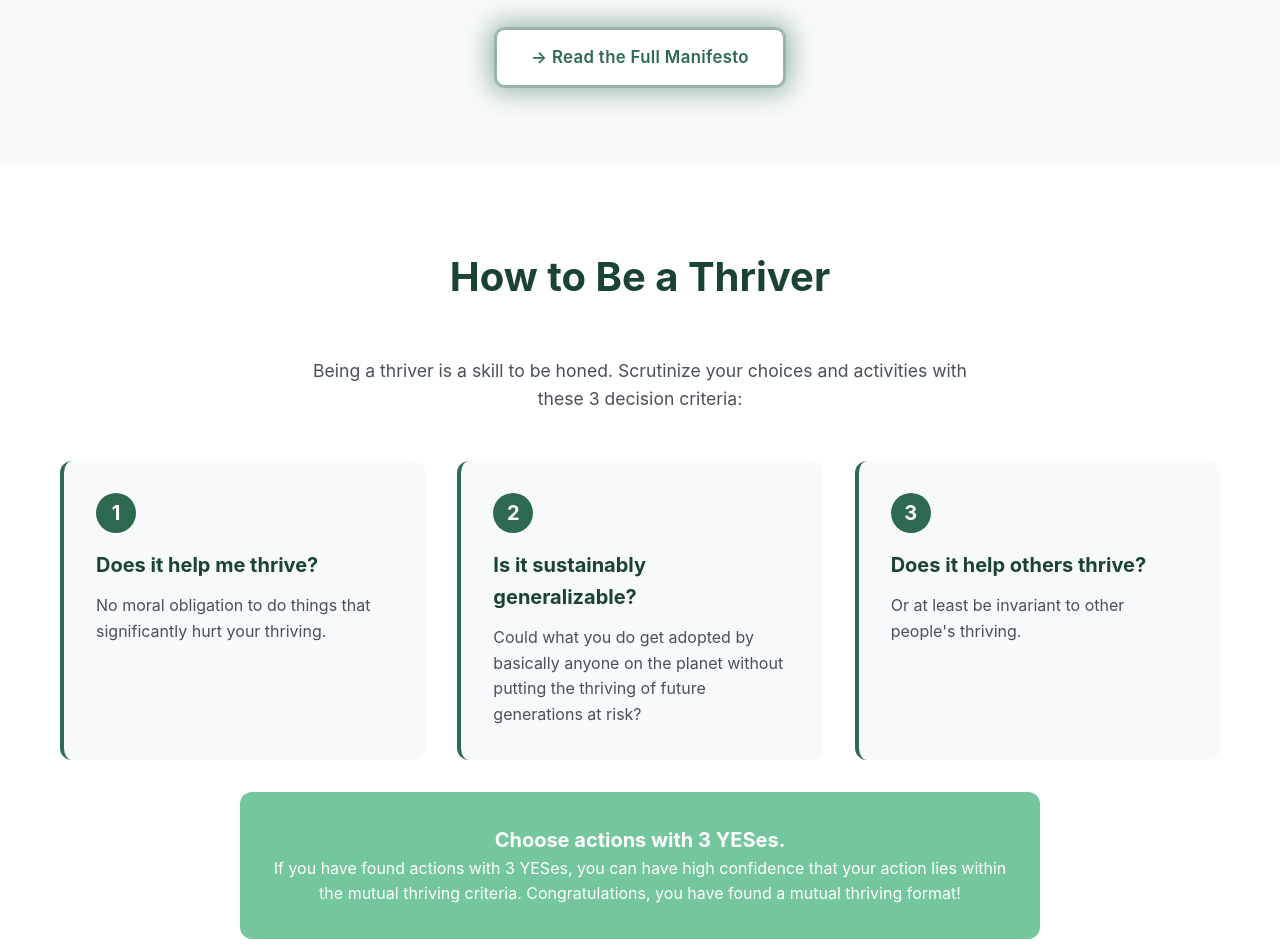
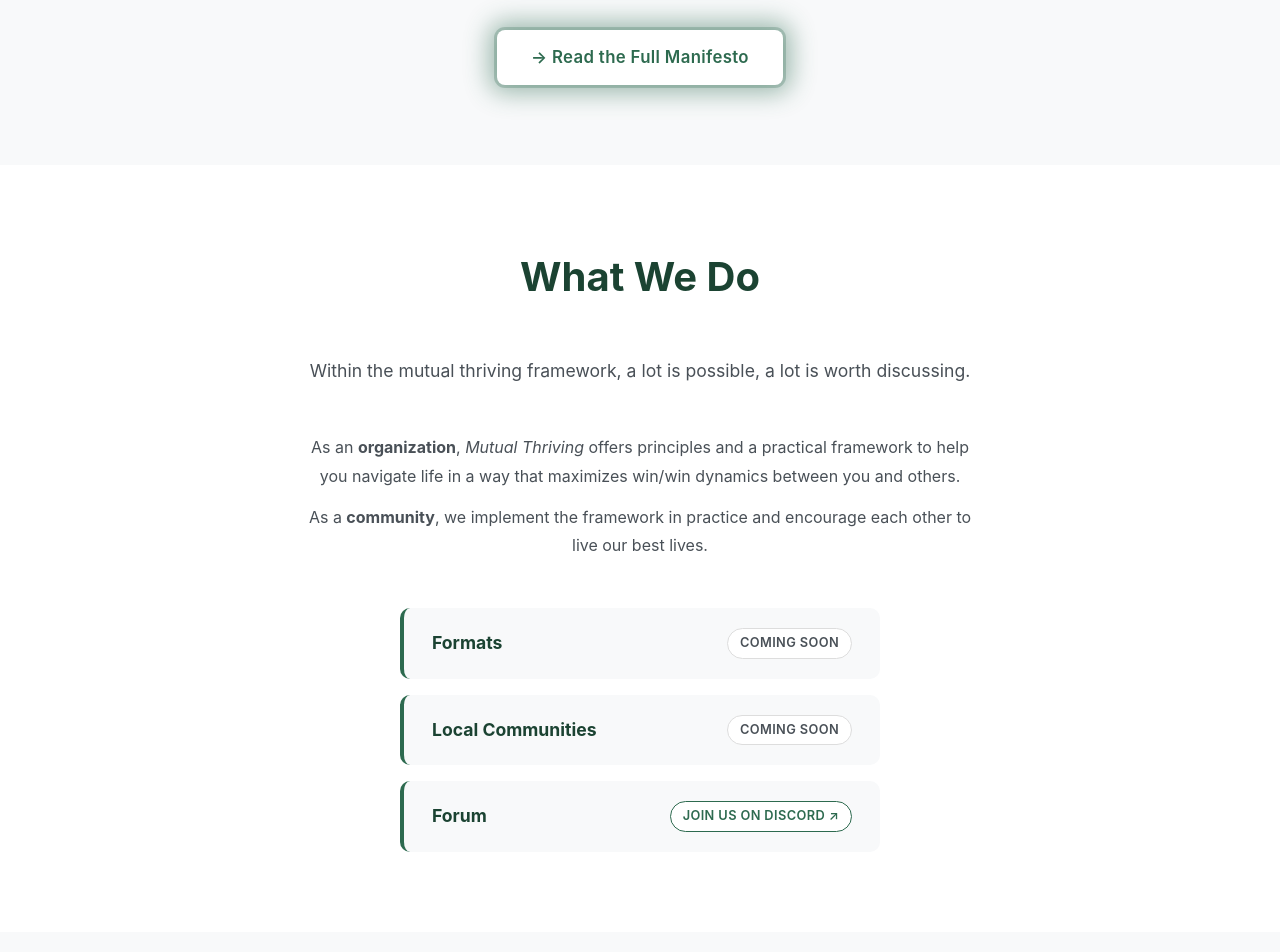
Before and after one commit to mutualthriving/mutualthriving.github.io, a Jekyll site: the page built from index.html, in a window 1280 px wide and 1400 px high, scrolled down 1329 px. Shown: the top 952 px of the window. Built offline with Jekyll 4.4.1, drawn with Linux system fonts in a browser that asks for light colours.

Commit message:
Replace decision criteria section with what we do section.

```diff
--- a/index.html
+++ b/index.html
@@ -61,31 +61,28 @@ title: A Better Way to Live
     </div>
 </section>
 
-<!-- Decision Criteria Section -->
-<section class="decision-criteria">
+<!-- What We Do Section -->
+<section class="what-we-do">
     <div class="container">
-        <h2 class="section-title">How to Be a Thriver</h2>
-        <p class="section-subtitle">Being a thriver is a skill to be honed. Scrutinize your choices and activities with these 3 decision criteria:</p>
-        <div class="criteria-grid">
-            <div class="criteria-card">
-                <div class="criteria-number">1</div>
-                <h3>Does it help me thrive?</h3>
-                <p>No moral obligation to do things that significantly hurt your thriving.</p>
+        <h2 class="section-title">What We Do</h2>
+        <p class="section-subtitle">Within the mutual thriving framework, a lot is possible, a lot is worth discussing.</p>
+        <div class="what-we-do-text">
+            <p>As an <strong>organization</strong></strongAs>, <em>Mutual Thriving</em> offers principles and a practical framework to help you navigate life in a way that maximizes win/win dynamics between you and others.</p>
+            <p>As a <strong>community</strong>, we implement the framework in practice and encourage each other to live our best lives.</p>
+        </div>
+        <div class="what-we-do-grid">
+            <div class="what-we-do-card">
+                <h3>Formats</h3>
+                <span class="coming-soon">Coming soon</span>
             </div>
-            <div class="criteria-card">
-                <div class="criteria-number">2</div>
-                <h3>Is it sustainably generalizable?</h3>
-                <p>Could what you do get adopted by basically anyone on the planet without putting the thriving of future generations at risk?</p>
+            <div class="what-we-do-card">
+                <h3>Local Communities</h3>
+                <span class="coming-soon">Coming soon</span>
             </div>
-            <div class="criteria-card">
-                <div class="criteria-number">3</div>
-                <h3>Does it help others thrive?</h3>
-                <p>Or at least be invariant to other people's thriving.</p>
+            <div class="what-we-do-card">
+                <h3>Forum</h3>
+                <a href="https://discord.gg/WK65MxtKMf" target="_blank" class="coming-soon coming-soon-link">Join us on Discord ↗</a>
             </div>
-        </div>
-        <div class="criteria-conclusion">
-            <p><strong>Choose actions with 3 YESes.</strong></p>
-            <p></p>If you have found actions with 3 YESes, you can have high confidence that your action lies within the mutual thriving criteria. Congratulations, you have found a mutual thriving format!</p>
         </div>
     </div>
 </section>
--- a/styles.css
+++ b/styles.css
@@ -304,6 +304,71 @@ a.logo:hover {
 }
 
 /* Decision Criteria Section */
+.what-we-do {
+    padding: 5rem 0;
+    background-color: var(--bg-white);
+}
+
+.what-we-do-text {
+    max-width: 680px;
+    margin: 0 auto 3rem;
+    text-align: center;
+    color: var(--text-gray);
+    line-height: 1.8;
+}
+
+.what-we-do-text p {
+    margin-bottom: 0.75rem;
+}
+
+.what-we-do-grid {
+    display: flex;
+    flex-direction: column;
+    gap: 1rem;
+    max-width: 480px;
+    margin: 0 auto;
+}
+
+.what-we-do-card {
+    background: var(--bg-light);
+    border-radius: 10px;
+    border-left: 4px solid var(--primary-color);
+    padding: 1.25rem 1.75rem;
+    display: flex;
+    align-items: center;
+    justify-content: space-between;
+}
+
+.what-we-do-card h3 {
+    color: var(--primary-dark);
+    font-size: 1.1rem;
+    margin: 0;
+}
+
+.coming-soon {
+    font-size: 0.8rem;
+    font-weight: 600;
+    color: var(--text-gray);
+    background: var(--bg-white);
+    border: 1px solid #ddd;
+    border-radius: 20px;
+    padding: 0.25rem 0.75rem;
+    letter-spacing: 0.03em;
+    text-transform: uppercase;
+}
+
+.coming-soon-link {
+    text-decoration: none;
+    color: var(--primary-color);
+    border-color: var(--primary-color);
+    transition: background 0.2s, color 0.2s;
+}
+
+.coming-soon-link:hover {
+    background: var(--primary-color);
+    color: white;
+}
+
 .decision-criteria {
     padding: 5rem 0;
     background-color: var(--bg-white);
@@ -1589,4 +1654,3 @@ button:focus {
         padding: 1.5rem;
     }
 }
-}
```
Also changed, not shown: 1 other file.
